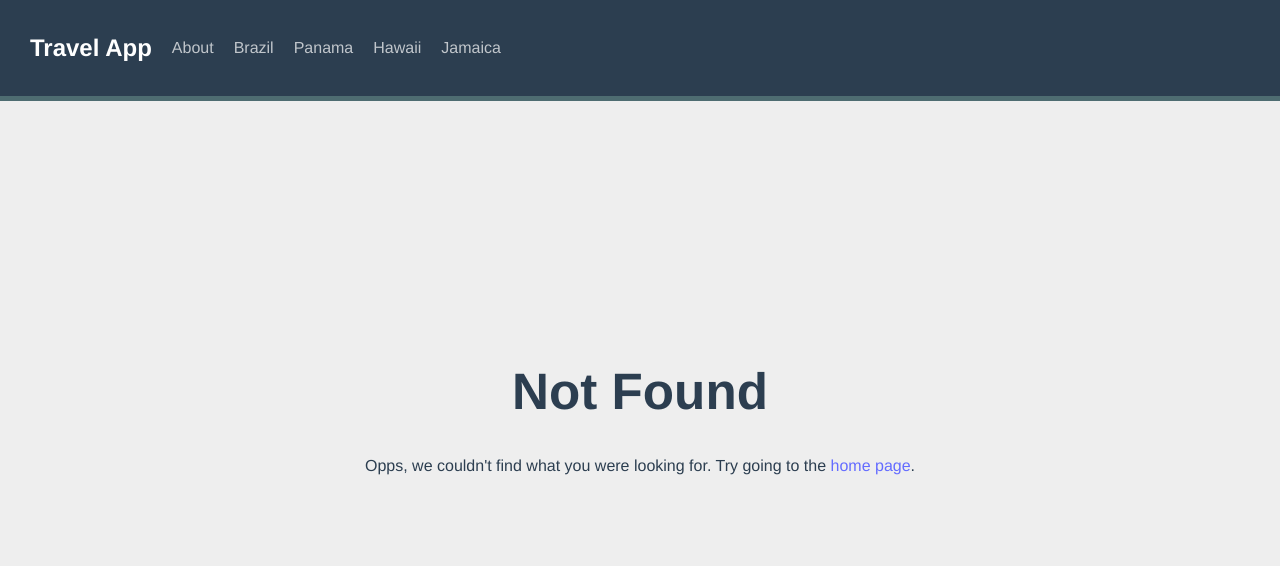
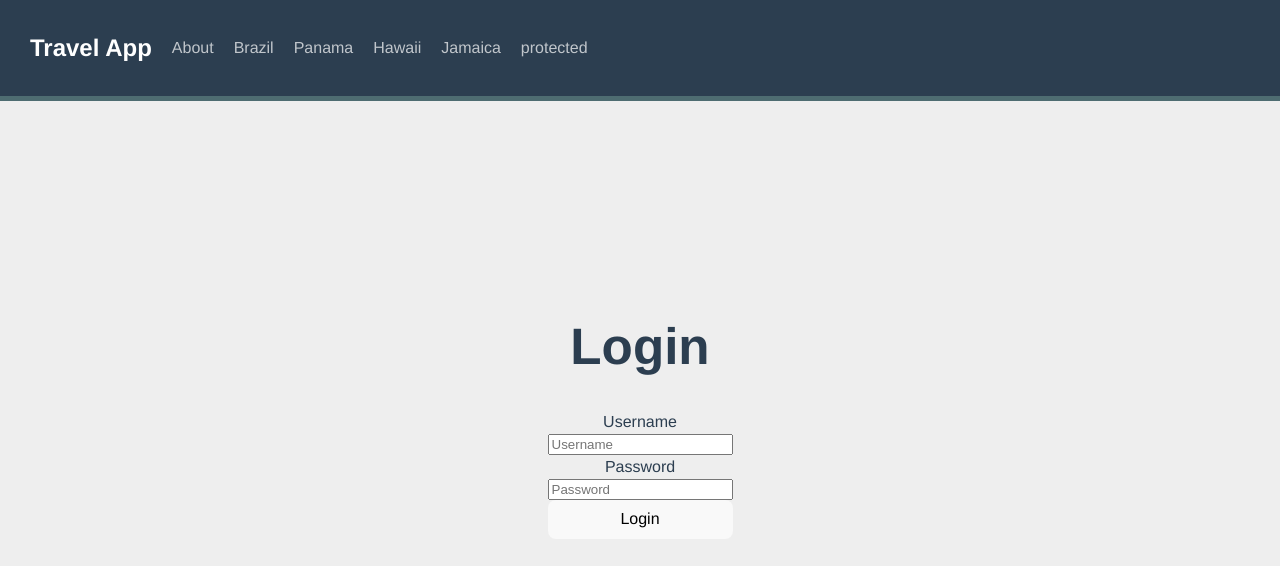
Before and after one commit to iirving/travel-app, a Vue app: page /login in a window 1280 px wide. Before the commit this address had no page. Shown: the top 566 px of the page. Built offline with nearby package versions, Linux system fonts and the light colour scheme.

Commit message:
Add protected route and login functionality

```diff
--- a/src/components/TheNavigation.vue
+++ b/src/components/TheNavigation.vue
@@ -8,6 +8,7 @@
       {{ destination.name }}
 
     </router-link>
+    <router-link to="/protected">protected</router-link>
   </div>
 </template>
 
--- a/src/router/index.js
+++ b/src/router/index.js
@@ -8,6 +8,17 @@
     path: "/about",
     name: "About",
     component: () => import("@/views/About.vue"),
+  },
+  {
+    path: "/protected",
+    name: "Protected",
+    component: () => import("@/views/Protected.vue"),
+    meta: { requiresAuth: true },
+  },
+  {
+    path: "/login",
+    name: "Login",
+    component: () => import("@/views/Login.vue"),
   },
   {
     path: "/destination/:id/:slug",
@@ -58,8 +69,6 @@
   history: createWebHistory(),
   routes: routes,
   scrollBehavior(to, from, savedPosition) {
-    console.log("to", to, "from", from, "savedPosition", savedPosition);
-
     return (
       savedPosition ||
       new Promise((resolve) => {
@@ -71,4 +80,12 @@
   },
 });
 
+router.beforeEach((to, from) => {
+  if (to.meta.requiresAuth && !window.user) {
+    return {
+      name: "Login",
+    };
+  }
+});
+
 export default router;
--- /dev/null
+++ b/src/views/Login.vue
@@ -0,0 +1,41 @@
+<template>
+  <div class="login">
+    <form class="form" @submit.prevent="login">
+      <h1>Login</h1>
+      <label for="username">Username</label>
+      <input v-model="username" type="text" name="username" placeholder="Username">
+      <label for="password">Password</label>
+      <input v-model="password" type="password" name="password" placeholder="Password">
+      <button type="submit">Login</button>
+
+    </form>
+  </div>
+</template>
+
+<script>
+
+export default {
+  name: 'Login',
+  data() {
+    return {
+      username: '',
+      password: ''
+    }
+  },
+  methods: {
+    login() {
+      // fake authication
+      console.log('login', this.username);
+      window.user = this.username;
+      if (this.username === 'ian') {
+        this.$router.push({ name: 'Protected' })
+      } else {
+        window.user = null;
+        this.username = "";
+        this.$router.push({ name: 'Home' })
+
+      }
+    }
+  }
+}
+</script>
--- /dev/null
+++ b/src/views/Protected.vue
@@ -0,0 +1,25 @@
+<template>
+  <div>
+    <h1>Greetings, {{ username }}</h1>
+    <button @click="logout">logout</button>
+
+  </div>
+</template>
+
+<script>
+export default {
+  name: 'Protected',
+  data() {
+    return {
+      username: window.user
+    }
+  },
+  methods: {
+    logout() {
+      window.user = null;
+      this.$router.push({ name: 'Home' })
+    }
+  }
+}
+
+</script>
```
